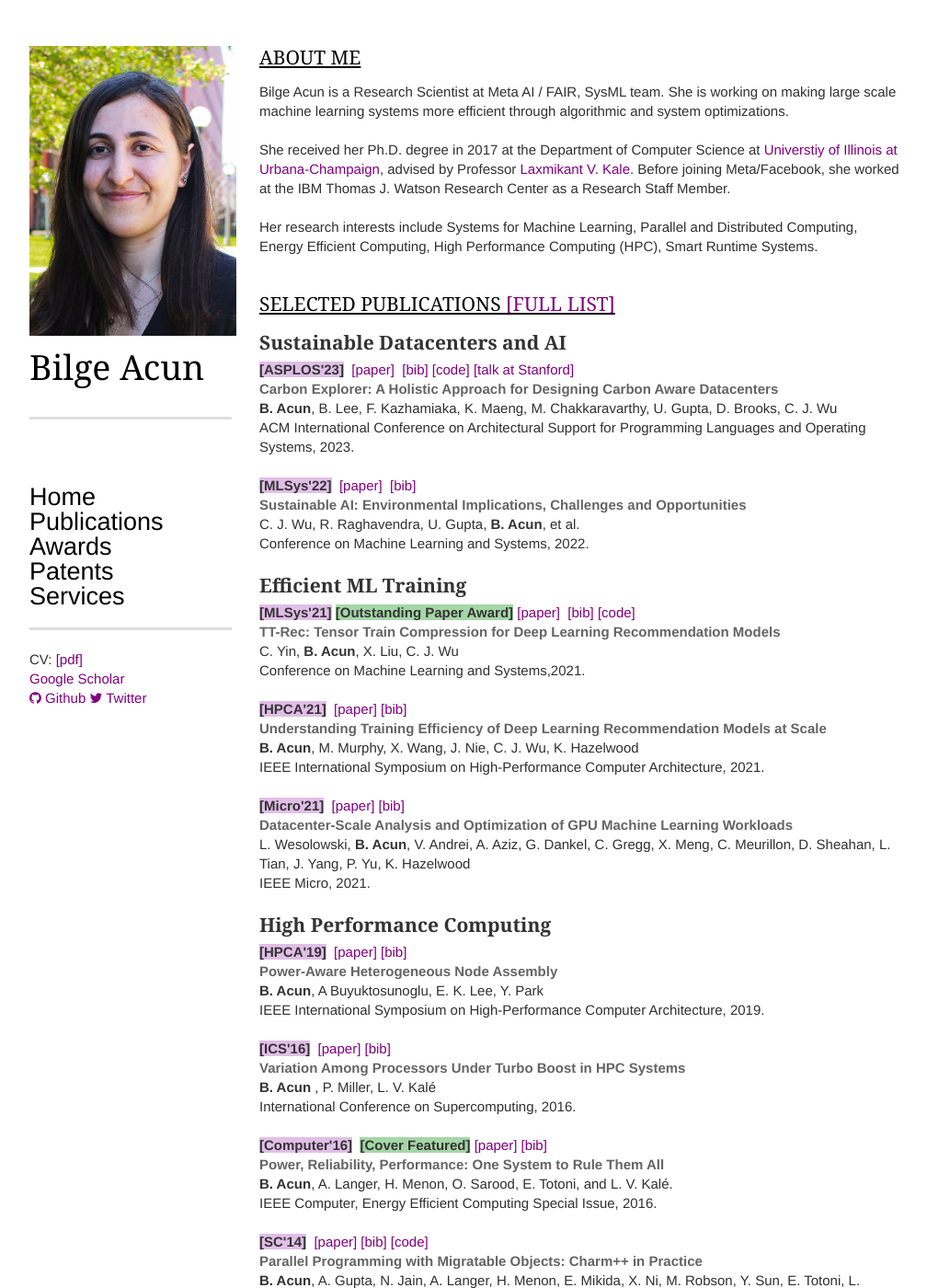
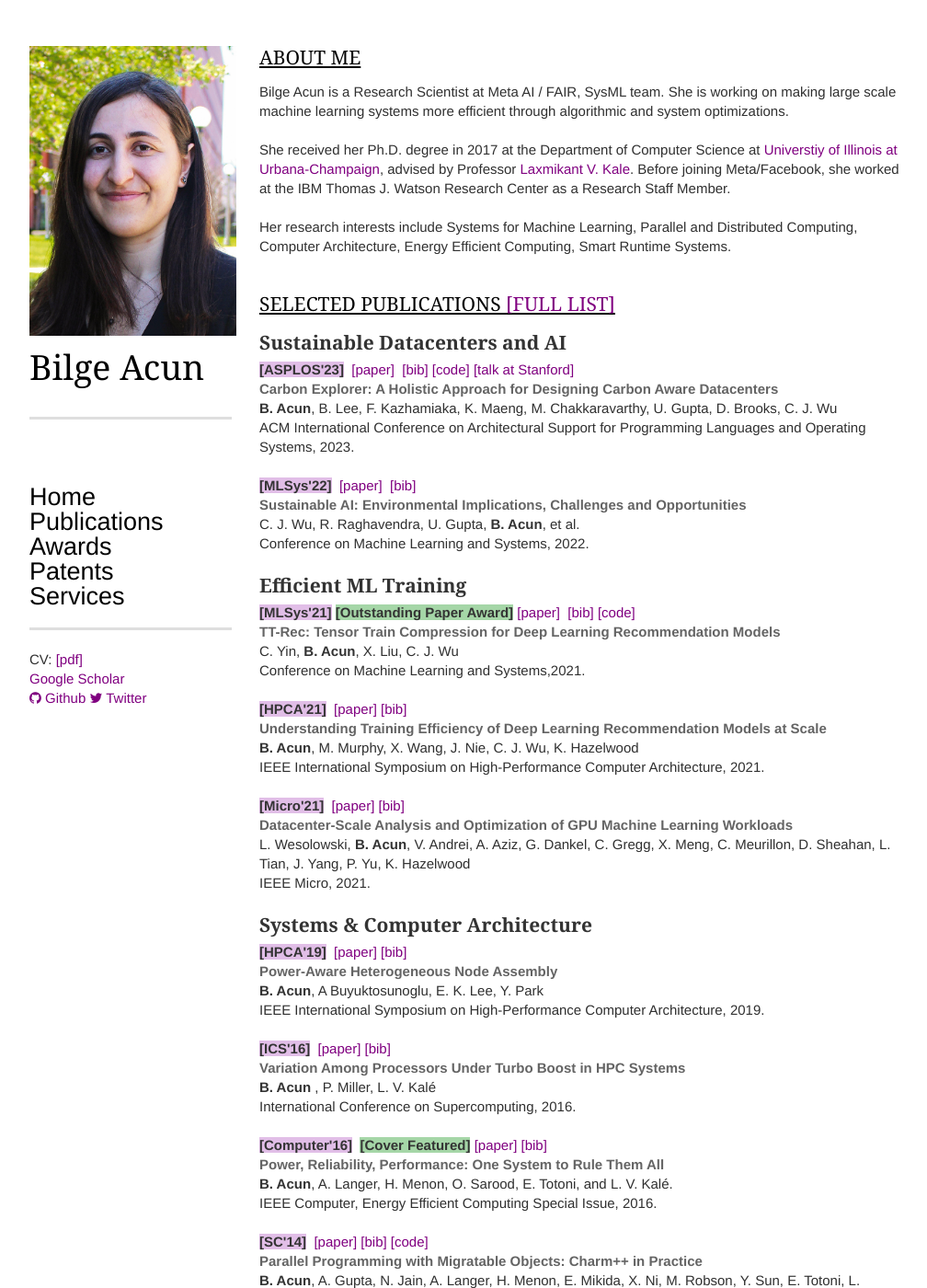
Before and after one commit to bilgeacun/bilgeacun.github.io, a Jekyll site: the page built from index.html, in a window 1280 px wide and 1400 px high. Shown: the whole window at 92% size, without its empty margins (138-1146 px from the left). Built offline with Jekyll 4.4.1, drawn with Linux system fonts in a browser that asks for light colours; nearby versions of some CDN libraries; some web fonts are replaced; some of the changed text lies outside the part shown.

Commit message:
minor updates

```diff
--- a/_includes/aboutme.html
+++ b/_includes/aboutme.html
@@ -10,6 +10,6 @@
         Before joining Meta/Facebook, she worked at the IBM Thomas J. Watson Research Center as a Research Staff Member.
         </p><br/>
 
-	Her research interests include Systems for Machine Learning, Parallel and Distributed Computing, Energy Efficient Computing, High Performance Computing (HPC), Smart Runtime Systems.
+	Her research interests include Systems for Machine Learning, Parallel and Distributed Computing, Computer Architecture, Energy Efficient Computing, Smart Runtime Systems.
     </article>
 </section>
--- a/_includes/publication.html
+++ b/_includes/publication.html
@@ -60,7 +60,7 @@
     </article>
 
 
-    <h4><strong>High Performance Computing</strong></h4>
+    <h4><strong>Systems & Computer Architecture</strong></h4>
     <article>
         <header>
             <span style="background-color: #E1BEE7"><strong>[HPCA'19]</strong></span>&nbsp;
```
Also changed, not shown: _includes/activities.html (+4 -4 lines), 3 other files.
